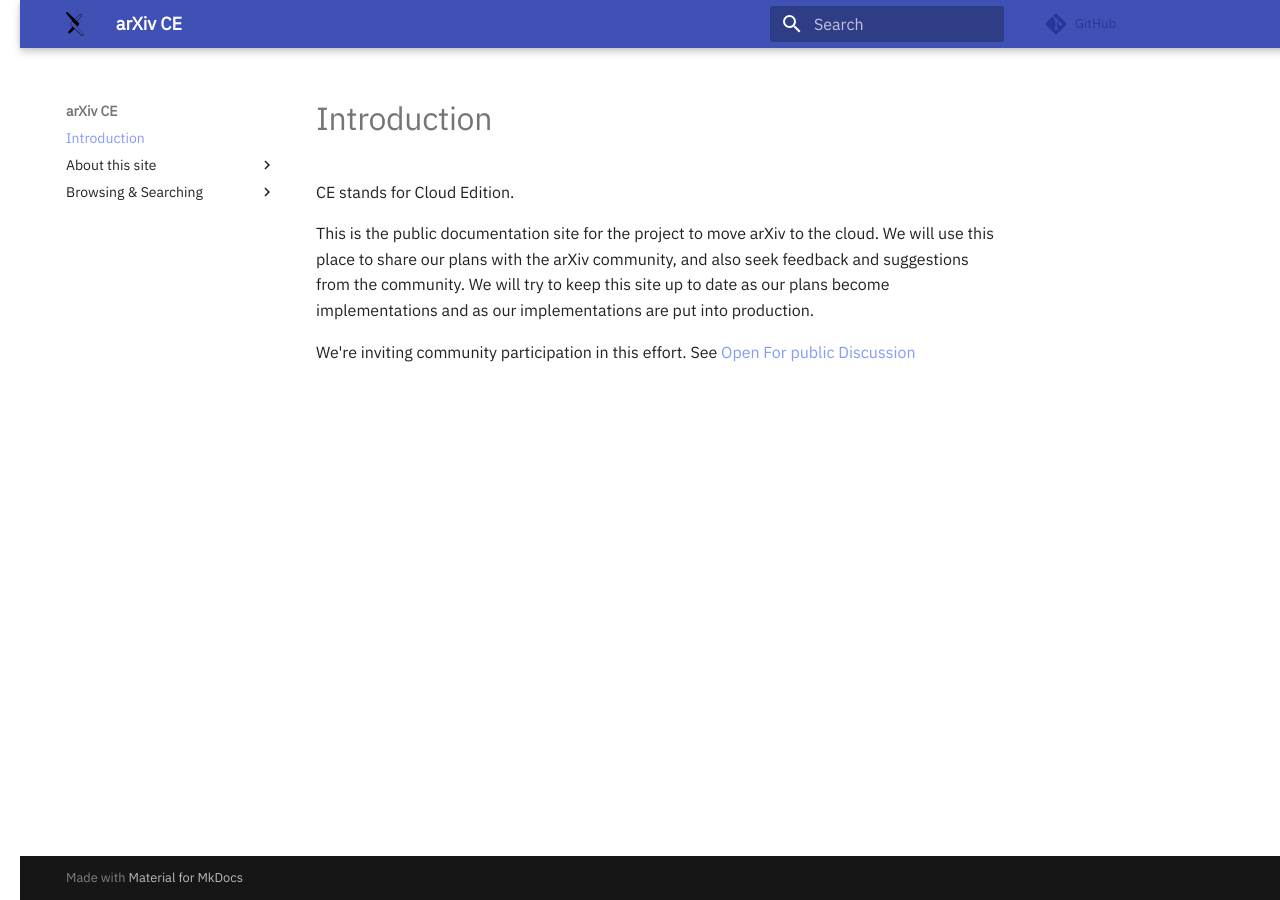
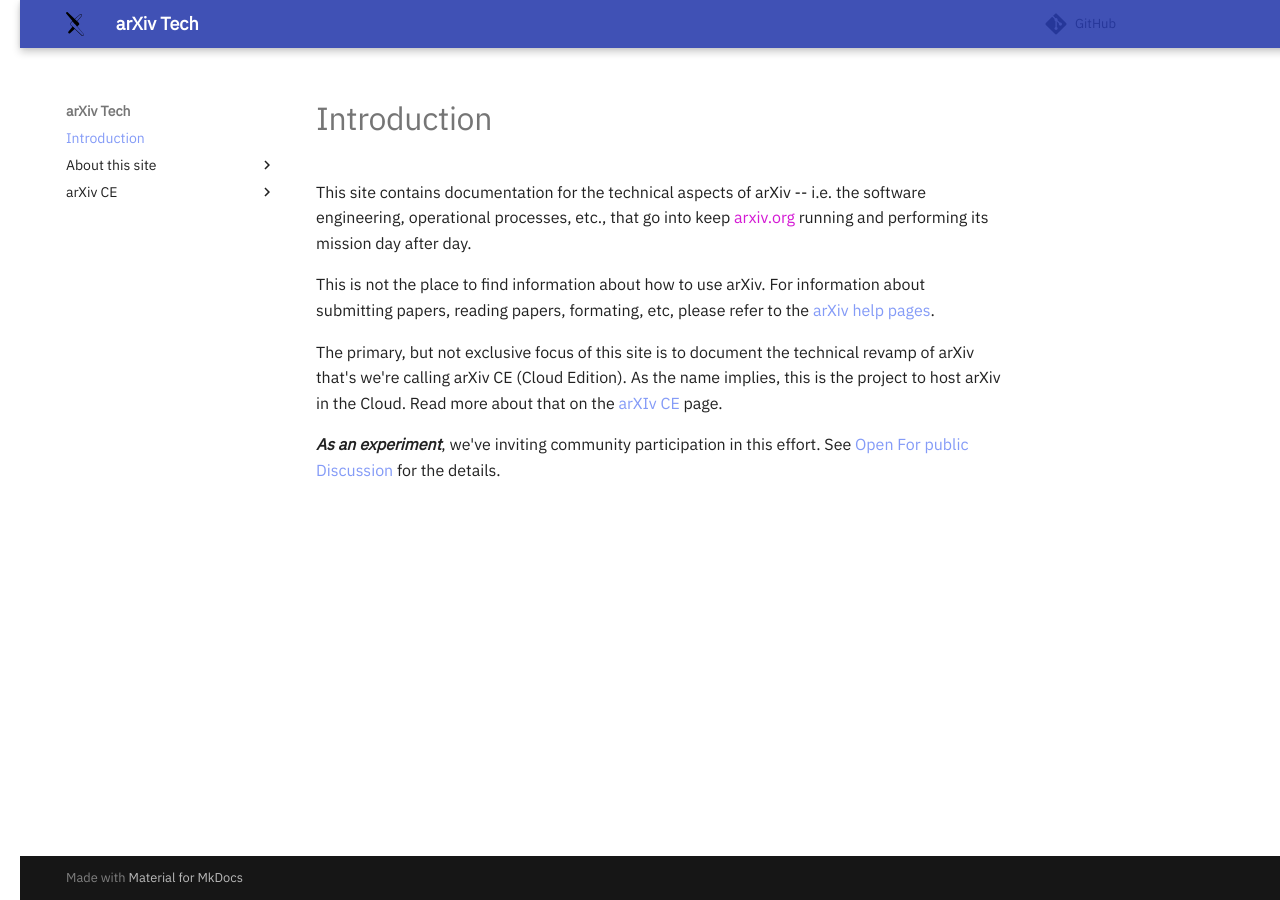
Before and after one commit to arXiv/discussion, an MkDocs documentation site: the page built from docs/index.md, in a window 1280 px wide. Built offline with MkDocs 1.6.1 and Material for MkDocs 9.7.7, drawn with Linux system fonts in a browser that asks for light colours; comment, search, counter and statistics services are not loaded.

Commit message:
Change top-level branding from arXiv CE -> arXiv Tech

```diff
--- a/docs/index.md
+++ b/docs/index.md
@@ -1,7 +1,9 @@
 # Introduction
 
-CE stands for Cloud Edition.
+This site contains documentation for the technical aspects of arXiv -- i.e. the software engineering, operational processes, etc., that go into keep [arxiv.org]() running and performing its mission day after day.
 
-This is the public documentation site for the project to move arXiv to the cloud. We will use this place to share our plans with the arXiv community, and also seek feedback and suggestions from the community. We will try to keep this site up to date as our plans become implementations and as our implementations are put into production.
+This is not the place to find information about how to use arXiv. For information about submitting papers, reading papers, formating, etc, please refer to the [arXiv help pages](arxiv.org/help).
 
-We're inviting community participation in this effort. See [Open For public Discussion](About_this_site/Public_Forum)
+The primary, but not exclusive focus of this site is to document the technical revamp of arXiv that's we're calling arXiv CE (Cloud Edition). As the name implies, this is the project to host arXiv in the Cloud. Read more about that on the [arXIv CE](arXiv_CE) page.
+
+***As an experiment***, we've inviting community participation in this effort.  See [Open For public Discussion](About_this_site/Public_Forum.md) for the details.
--- a/mkdocs.yml
+++ b/mkdocs.yml
@@ -1,4 +1,4 @@
-site_name: arXiv CE
+site_name: arXiv Tech
 
 docs_dir: docs
 
@@ -11,6 +11,7 @@ plugins:
 theme:
   name: material
   logo: arxiv-logomark-small.svg
+  favicon: img/favicon.ico
   palette:
 
     # Palette toggle for light mode
@@ -37,6 +38,8 @@ extra_css:
   - https://fonts.googleapis.com/css?family=Catamaran
   - arxiv-parent-theme.css
 
+plugins:
+  - macros
 
 repo_name: GitHub
 repo_url: https://github.com/arXiv/discussion/
```
Also changed, not shown: docs/About_this_site/Public_Forum.md (+13 -9 lines), docs/README.md (+0 -16 lines), docs/arXiv_CE/index.md (added, +7 -0 lines), docs/arXiv_CE/Browsing_&_Searching/pdf-cdn.md (renamed from docs/Browsing_&_Searching/pdf-cdn.md), docs/img/favicon.ico (added), 1 other file.
